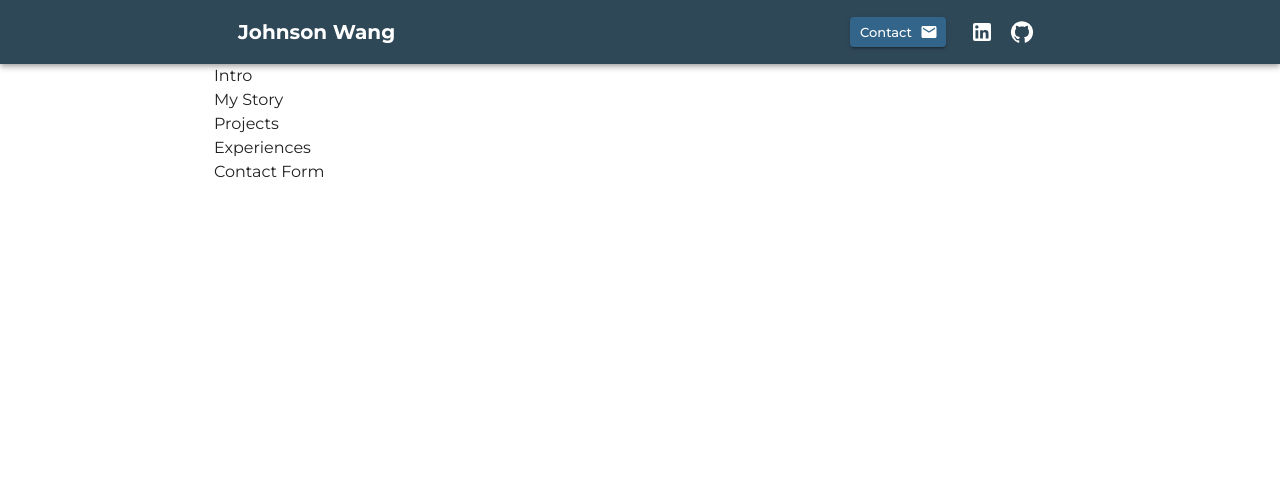
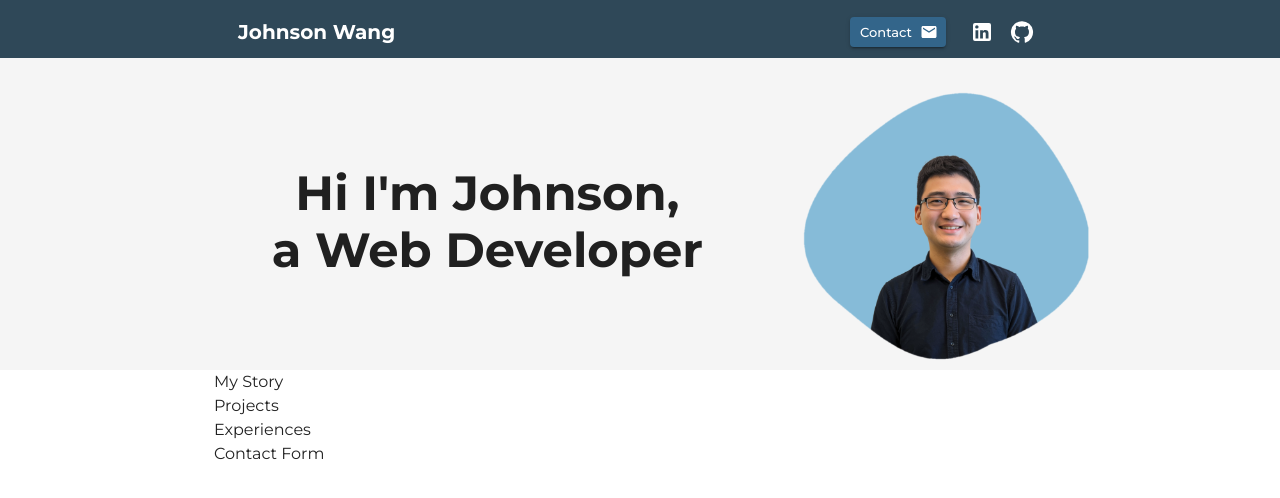
Before and after one commit to johnsonw1017/portfolio, a React (Vite) app in the folder portfolio-johnson/: page / in a window 1280 px wide. Shown: the top 498 px of the page. Built offline with nearby package versions, Linux system fonts and the light colour scheme.

Commit message:
style: created pallete.js to consolidate colors used in components

```diff
--- a/portfolio-johnson/src/components/Intro.jsx
+++ b/portfolio-johnson/src/components/Intro.jsx
@@ -1,14 +1,38 @@
-import {
-  Container
-} from "@mui/material";
-
+import { Box, Container, Grid, Typography } from "@mui/material";
+import "./component.css";
+import Profile from "../assets/profile.png";
+import pallete from "../pallete";
 
 function Intro() {
   return (
     <>
-      <Container maxWidth="md">Intro</Container>
+      <div style={{ backgroundColor: pallete.whitegray }}>
+        <Container maxWidth="md" className="intro-container" disableGutters>
+          <Grid container spacing={2}>
+            <Grid item xs={12} sm={8}>
+              <Box textAlign="center" className="box-content">
+                <Typography
+                  variant="h2"
+                  className="intro-text"
+                  sx={{
+                    fontWeight: "700",
+                    fontSize: { xs: "2rem", sm: "3rem" },
+                  }}
+                >
+                  Hi I'm Johnson, <br /> a Web Developer
+                </Typography>
+              </Box>
+            </Grid>
+            <Grid item xs={12} sm={4}>
+              <Box>
+                <img className="profile-image" src={Profile} alt="profile" />
+              </Box>
+            </Grid>
+          </Grid>
+        </Container>
+      </div>
     </>
-  )
+  );
 }
 
-export default Intro
+export default Intro;
--- /dev/null
+++ b/portfolio-johnson/src/components/component.css
@@ -0,0 +1,17 @@
+.intro-container {
+    display: flex;
+    margin-top: 10px;
+}
+
+.box-content {
+    display: flex;
+    flex-direction: column;
+    justify-content: center;
+    align-items: center;
+    height: 100%;
+}
+
+.profile-image {
+    max-width: 100%;
+    height: auto;
+}
--- /dev/null
+++ b/portfolio-johnson/src/pallete.js
@@ -0,0 +1,12 @@
+const pallete = {
+  peach: "#EFC69B",
+  hunyellow: "#F6AE2D",
+  charcoal: "#2F4858",
+  lapis: "#33658A",
+  caroline_blue: "#86BBD8",
+  whitegray: "#F5F5F5",
+  white: "#FFFFFF",
+  black: "#000000",
+};
+
+export default pallete;
--- a/portfolio-johnson/src/theme.js
+++ b/portfolio-johnson/src/theme.js
@@ -22,7 +22,7 @@ let theme = createTheme({
             main: '#86BBD8',
             contrastText: '#000000'
         },
-        white_background: {
+        whitegray: {
             main: '#F5F5F5'
         },
         white: {
```
Also changed, not shown: portfolio-johnson/src/assets/profile.png (added).
